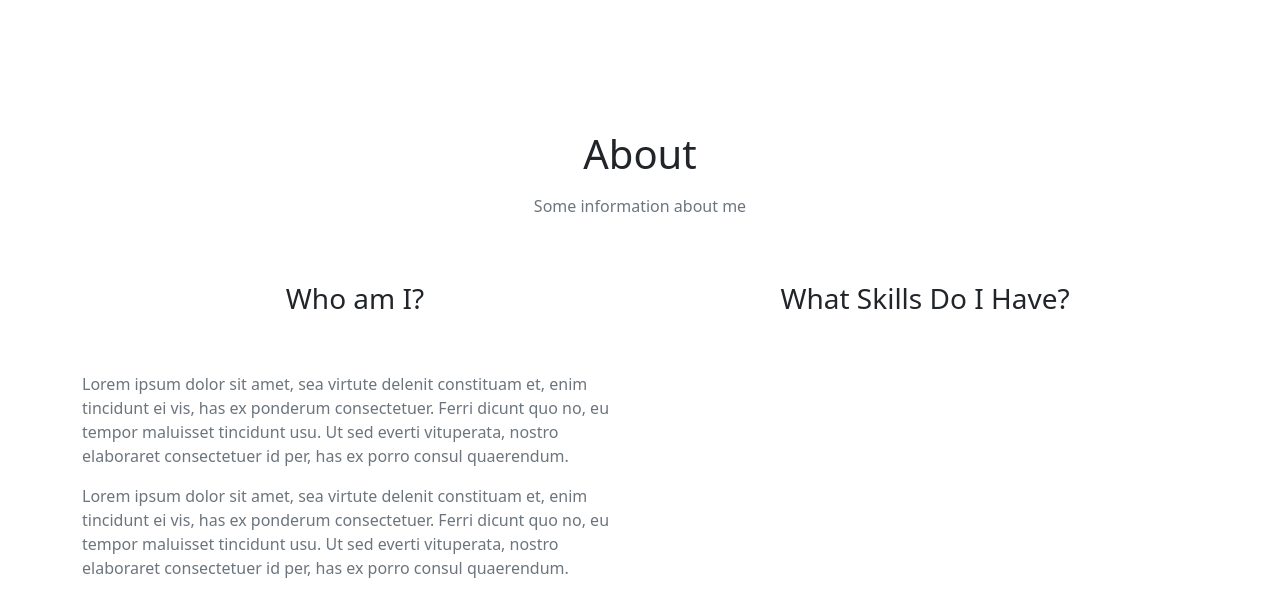
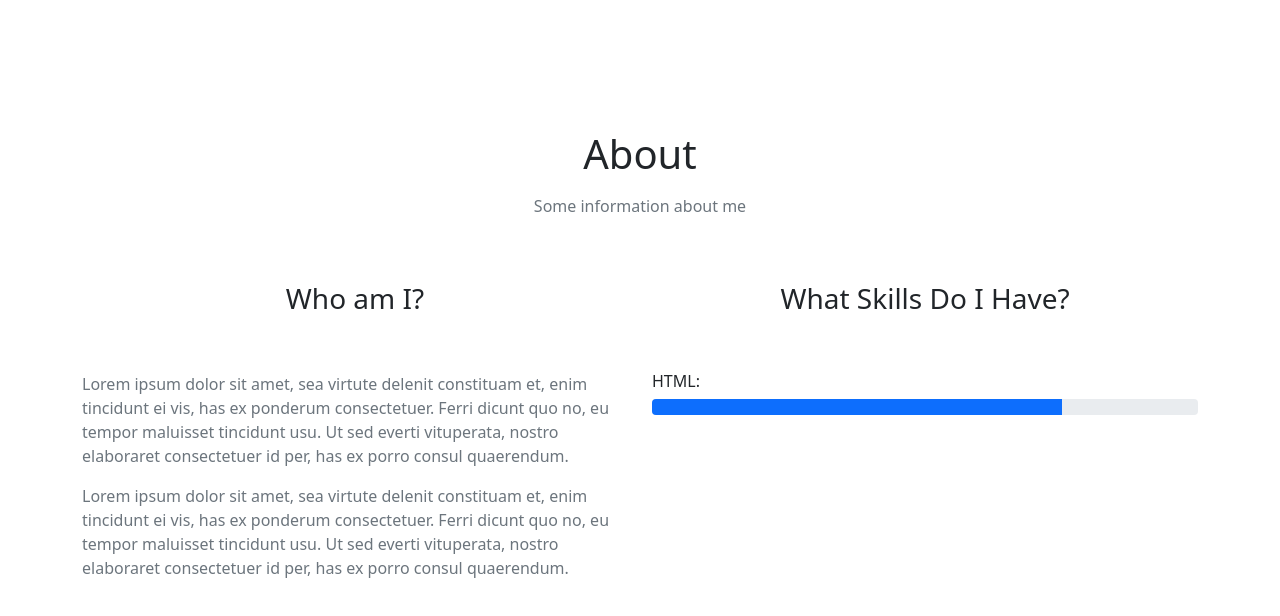
Before and after one commit to Mahsa1990a/portfolio, a plain HTML site: page index.html in a window 1280 px wide. Shown: the part 1617-2233 px from the top of the page. Drawn offline with Linux system fonts and the light colour scheme.

Commit message:
added skill bar

```diff
--- a/index.html
+++ b/index.html
@@ -118,7 +118,13 @@
         </div>
         <div class="col-md-6">
           <h3 class="text-center pb-5">What Skills Do I Have?</h3>
+          <h6>HTML:</h6>
+          <!-- skill bar: -->
+          <div class="progress">
+            <div class="progress-bar" role="progressbar" aria-valuenow="75" aria-valuemin="0" aria-valuemax="100" style="width: 75%;">
 
+            </div>
+          </div>
         </div>
       </div>
     </div>
```
